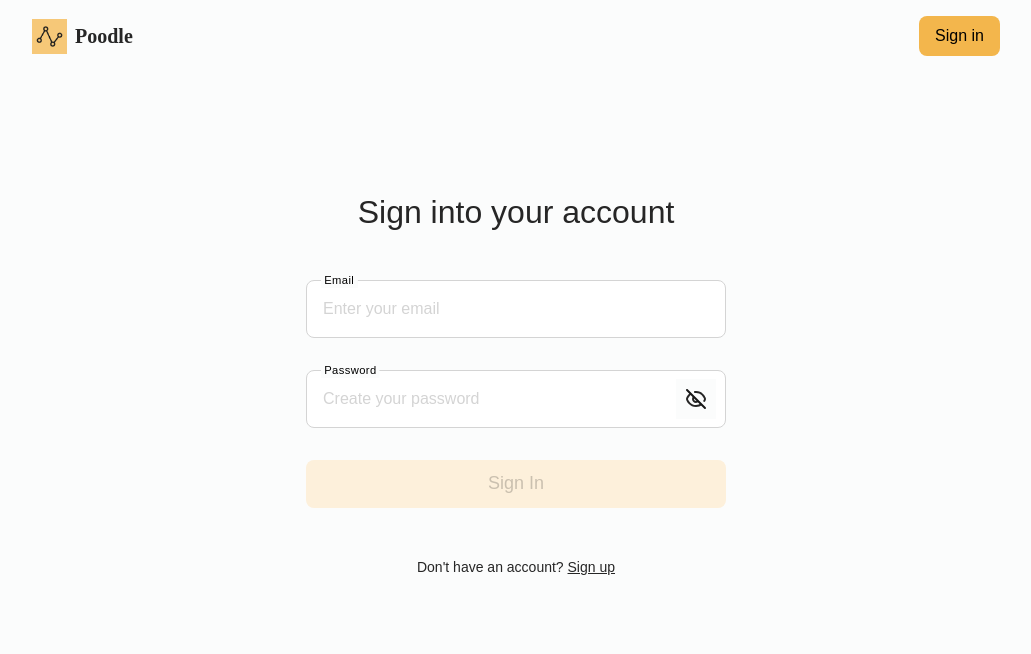
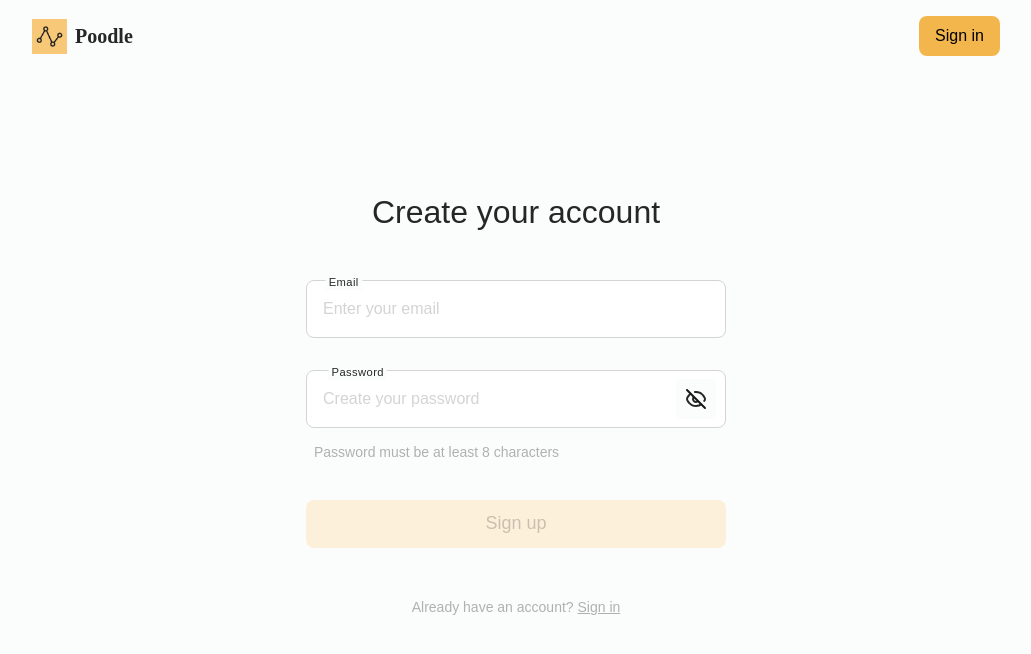
Before and after one commit to frsmlk/poodle, a React (Vite) app: page / in a window 1280 px wide. Shown: the top 654 px of the page, without its empty margins (124-1155 px from the left). Built offline with nearby package versions, Linux system fonts and the light colour scheme; no server answers; a web font is replaced by a local one.

Commit message:
Implement Firebase authentication

```diff
--- a/package.json
+++ b/package.json
@@ -17,6 +17,7 @@
     "framer-motion": "^10.15.0",
     "react": "^18.2.0",
     "react-dom": "^18.2.0",
+    "react-firebase-hooks": "^5.1.1",
     "react-router-dom": "^6.14.2"
   },
   "devDependencies": {
--- a/src/App.tsx
+++ b/src/App.tsx
@@ -1,14 +1,21 @@
 import { Route, Routes } from 'react-router-dom';
-import SignUp from './components/Auth/SignUp';
+import Authorization from './components/Authorization';
 import Layout from './components/Layout';
-import SignIn from './components/Auth/SignIn';
+import ProtectedRoute from './components/ProtectedRoute';
 
 function App() {
   return (
     <Layout>
       <Routes>
-        <Route path='/' element={<SignIn />} />
-        <Route path='/sign-up' element={<SignUp />} />
+        <Route path='/' element={<Authorization />} />
+        <Route
+          path='/breed'
+          element={
+            <ProtectedRoute>
+              <h1>Redirected</h1>
+            </ProtectedRoute>
+          }
+        />
       </Routes>
     </Layout>
   );
--- a/src/components/Auth/SignIn.tsx
+++ /dev/null
@@ -1,37 +0,0 @@
-import { Stack, Button, Text } from '@chakra-ui/react';
-import { TextStyle } from '../../theme/types';
-import CustomInput from '../CustomInput';
-import { Link } from 'react-router-dom';
-
-const SignIn = () => {
-  return (
-    <Stack gap={12} align='center'>
-      <Text textStyle={TextStyle.H1}>Sign into your account</Text>
-      <form>
-        <Stack gap={8} minW='420px'>
-          <CustomInput
-            type='email'
-            name='email'
-            placeholder='Enter your email'
-          />
-          <CustomInput
-            name='password'
-            type='password'
-            placeholder='Create your password'
-          />
-          <Button isDisabled size='lg'>
-            Sign In
-          </Button>
-        </Stack>
-      </form>
-      <Text textStyle={TextStyle.BodySmall}>
-        Don't have an account?{' '}
-        <Link to='/sign-up' style={{ textDecoration: 'underline' }}>
-          Sign up
-        </Link>
-      </Text>
-    </Stack>
-  );
-};
-
-export default SignIn;
--- a/src/components/Auth/SignUp.tsx
+++ /dev/null
@@ -1,47 +0,0 @@
-import { Stack, Button, Text } from '@chakra-ui/react';
-import { TextStyle } from '../../theme/types';
-import CustomInput from '../CustomInput';
-import { Link } from 'react-router-dom';
-import { useState } from 'react';
-
-const SignUp = () => {
-  const [input, setInput] = useState({
-    email: '',
-    password: '',
-  });
-
-  return (
-    <Stack gap={12} align='center'>
-      <Text textStyle={TextStyle.H1}>Create your account</Text>
-      <form>
-        <Stack gap={8} minW='420px'>
-          <CustomInput
-            type='email'
-            name='email'
-            placeholder='Enter your email'
-            value={input.email}
-            onChange={(e) => setInput({ ...input, email: e.target.value })}
-          />
-          <CustomInput
-            name='password'
-            type='password'
-            placeholder='Enter your password'
-            value={input.password}
-            onChange={(e) => setInput({ ...input, password: e.target.value })}
-          />
-          <Button isDisabled size='lg'>
-            Sign Up
-          </Button>
-        </Stack>
-      </form>
-      <Text textStyle={TextStyle.BodySmall}>
-        Already have an account?{' '}
-        <Link to='/' style={{ textDecoration: 'underline' }}>
-          Log in
-        </Link>
-      </Text>
-    </Stack>
-  );
-};
-
-export default SignUp;
--- /dev/null
+++ b/src/components/Authorization.tsx
@@ -0,0 +1,152 @@
+import { Button, Stack, Text, useToast } from '@chakra-ui/react';
+import {
+  createUserWithEmailAndPassword,
+  signInWithEmailAndPassword,
+} from 'firebase/auth';
+import { useState } from 'react';
+import { useAuthState } from 'react-firebase-hooks/auth';
+import { Link, useLocation, useNavigate } from 'react-router-dom';
+import { auth } from '../firebase';
+import { TextStyle } from '../theme/types';
+import CustomInput from './CustomInput';
+
+interface IErrors {
+  email?: string;
+  password?: string;
+}
+
+const useMode = () => {
+  const location = useLocation();
+  const queryParams = new URLSearchParams(location.search);
+  const result = queryParams.get('mode');
+  return result === 'sign-in' ? 'sign-in' : 'sign-up'; // Default to 'sign-up' if result is not 'sign-in'
+};
+
+const Authorization = () => {
+  const [input, setInput] = useState({ email: '', password: '' });
+  const [errors, setErrors] = useState<IErrors>({});
+  const toast = useToast();
+  const mode = useMode();
+  const [user] = useAuthState(auth);
+  const navigate = useNavigate();
+
+  if (user) navigate('/breed');
+
+  const templates = {
+    'sign-up': {
+      title: 'Create your account',
+      buttonText: 'Sign up',
+      alternateLink: '/?mode=sign-in',
+      submitFunction: createUserWithEmailAndPassword,
+      optionText: 'Already have an account?',
+      optionText2: 'Sign in',
+    },
+    'sign-in': {
+      title: 'Sign into your account',
+      buttonText: 'Sign in',
+      alternateLink: '/',
+      submitFunction: signInWithEmailAndPassword,
+      optionText: "Don't have an account?",
+      optionText2: 'Sign up',
+    },
+  };
+
+  const template = templates[mode || 'sign-up'];
+
+  const validateEmail = (email: string) => {
+    if (email.length > 0 && !email.includes('@')) {
+      return 'Please enter a valid email';
+    }
+    return '';
+  };
+
+  const validatePassword = (password: string) => {
+    if (password.length < 8) {
+      return 'Password must be at least 8 characters';
+    }
+    return '';
+  };
+
+  const handleSubmit = async (e: React.FormEvent<HTMLFormElement>) => {
+    e.preventDefault();
+
+    const emailError = validateEmail(input.email);
+    const passwordError = validatePassword(input.password);
+
+    if (emailError || passwordError) {
+      setErrors({
+        email: emailError,
+        password: passwordError,
+      });
+      return;
+    }
+
+    try {
+      await template.submitFunction(auth, input.email, input.password);
+      toast({
+        title: `Welcome to Poodle`,
+        duration: 5000,
+        isClosable: true,
+        status: 'success',
+      });
+    } catch (error) {
+      toast({
+        title: 'Something went wrong',
+        description: error.message,
+        status: 'error',
+        duration: 5000,
+        isClosable: true,
+      });
+    }
+  };
+
+  return (
+    <Stack gap={12} align='center'>
+      <Text textStyle={TextStyle.H1}>{template.title}</Text>
+      <form onSubmit={handleSubmit}>
+        <Stack gap={8} minW='420px'>
+          <CustomInput
+            name='email'
+            placeholder='Enter your email'
+            value={input.email}
+            onChange={(e: React.ChangeEvent<HTMLInputElement>) =>
+              setInput({ ...input, email: e.target.value })
+            }
+            isError={!!errors.email}
+            errorText={errors.email}
+          />
+          <CustomInput
+            name='password'
+            type='password'
+            placeholder='Create your password'
+            value={input.password}
+            onChange={(e: React.ChangeEvent<HTMLInputElement>) =>
+              setInput({ ...input, password: e.target.value })
+            }
+            helperText='Password must be at least 8 characters'
+            isError={!!errors.password}
+            errorText={errors.password}
+          />
+          <Button
+            type='submit'
+            isDisabled={!input.email || !input.password}
+            size='lg'
+          >
+            {template.buttonText}
+          </Button>
+        </Stack>
+      </form>
+      <Text textStyle={TextStyle.BodySmall} color='rgb(0,0,0,0.3)'>
+        {template.optionText}{' '}
+        <Link
+          to={template.alternateLink}
+          style={{ textDecoration: 'underline' }}
+        >
+          {template.optionText2}
+        </Link>
+      </Text>
+    </Stack>
+  );
+};
+
+export default Authorization;
--- a/src/components/CustomInput.tsx
+++ b/src/components/CustomInput.tsx
@@ -1,25 +1,57 @@
 import {
   Box,
-  Button,
+  Text,
   FormControl,
+  FormErrorMessage,
+  FormHelperText,
   Image,
   Input,
   InputGroup,
-  InputProps,
   InputRightElement,
-  Text,
 } from '@chakra-ui/react';
 import { TextStyle } from '../theme/types';
 import { useState } from 'react';
 import EyeIcon from '../assets/icons/eye.svg';
 import EyeOffIcon from '../assets/icons/eye-off.svg';
 
-const CustomInput = ({ ...props }: InputProps) => {
+interface ICustomInputProps {
+  isError?: boolean;
+  helperText?: string;
+  errorText?: string;
+  name?: string;
+  type?: string;
+  [prop: string]: any;
+}
+
+const TogglePasswordIcon = ({
+  show,
+  toggle,
+}: {
+  show: boolean;
+  toggle: () => void;
+}) => (
+  <InputRightElement mt='9px' mr='10px'>
+    <Image
+      onClick={toggle}
+      cursor='pointer'
+      src={show ? EyeIcon : EyeOffIcon}
+    />
+  </InputRightElement>
+);
+
+const CustomInput = (props: ICustomInputProps) => {
+  const { isError, helperText, errorText, name, type, ...otherProps } = props;
+
   const [show, setShow] = useState(false);
+
+  const handleToggle = () => setShow((prevShow) => !prevShow);
+
+  const isPasswordField = name === 'password';
+  const inputType = isPasswordField ? (show ? 'text' : 'password') : type;
 
   return (
     <Box pos='relative'>
-      <FormControl isRequired colorScheme='primary'>
+      <FormControl isInvalid={isError} isRequired colorScheme='primary'>
         <InputGroup>
           <Input
             bg='white'
@@ -28,27 +60,35 @@ const CustomInput = ({ ...props }: InputProps) => {
             p='16px'
             borderWidth='1px'
             borderColor='gray.300'
-            boxSizing='border-box'
             _hover={{ borderColor: 'primary.400' }}
-            _focus={{
-              borderColor: 'primary.600',
-              shadow: 'null',
-              borderWidth: '1.5px',
-              outline: 'none',
-            }}
-            {...props}
-            type={show ? 'text' : 'password'}
+            _focus={{ borderColor: 'primary.600', borderWidth: '1.5px' }}
+            _invalid={{ borderColor: '#D94F14' }}
+            type={inputType}
+            {...otherProps}
           />
-          {props.name === 'password' && (
-            <InputRightElement mt='9px' mr='10px'>
-              <Image
-                onClick={() => setShow(!show)}
-                cursor='pointer'
-                src={show ? EyeIcon : EyeOffIcon}
-              />
-            </InputRightElement>
+          {isPasswordField && (
+            <TogglePasswordIcon show={show} toggle={handleToggle} />
           )}
         </InputGroup>
+        {isError ? (
+          <FormErrorMessage
+            textStyle={TextStyle.BodySmall}
+            p={2}
+            color='#D94F14'
+          >
+            {errorText}
+          </FormErrorMessage>
+        ) : (
+          helperText && (
+            <FormHelperText
+              textStyle={TextStyle.BodySmall}
+              p={2}
+              color='rgb(0,0,0,0.3)'
+            >
+              {helperText}
+            </FormHelperText>
+          )
+        )}
       </FormControl>
       <Text
         textStyle={TextStyle.LabelInput}
@@ -56,17 +96,14 @@ const CustomInput = ({ ...props }: InputProps) => {
         transform='translate(15px,-40%) scale(0.8)'
         p='0 4px'
         bg='blue.50'
-        transformOrigin='top left'
         transition='all .2s ease-out'
-        color='black'
-        pointerEvents='none'
         pos='absolute'
         w='fit-content'
         h='fit-content'
         zIndex='5'
         textTransform='capitalize'
       >
-        {props.name}
+        {name}
       </Text>
     </Box>
   );
--- a/src/components/Navbar.tsx
+++ b/src/components/Navbar.tsx
@@ -1,8 +1,15 @@
 import { Flex, Button, Image, Text } from '@chakra-ui/react';
 import { TextStyle } from '../theme/types';
 import Logo from '../assets/images/needle_logo.png';
+import { useAuthState } from 'react-firebase-hooks/auth';
+import { auth } from '../firebase';
+import { signOut } from 'firebase/auth';
+import { useNavigate } from 'react-router-dom';
 
 const Navbar = () => {
+  const [user] = useAuthState(auth);
+  const navigate = useNavigate();
+
   return (
     <Flex p={4} justify='space-between'>
       <Flex align='center' gap={2}>
@@ -11,7 +18,15 @@ const Navbar = () => {
           Poodle
         </Text>
       </Flex>
-      <Button variant='solid'>Sign in</Button>
+      {user ? (
+        <Button variant='solid' onClick={() => signOut(auth)}>
+          Sign out
+        </Button>
+      ) : (
+        <Button variant='solid' onClick={() => navigate('/?mode=sign-in')}>
+          Sign in
+        </Button>
+      )}
     </Flex>
   );
 };
--- /dev/null
+++ b/src/components/ProtectedRoute.tsx
@@ -0,0 +1,19 @@
+import { useAuthState } from 'react-firebase-hooks/auth';
+import { Navigate } from 'react-router-dom';
+import { auth } from '../firebase';
+
+interface IProtected {
+  children: React.ReactNode | React.ReactNode[];
+}
+
+const ProtectedRoute = ({ children }: IProtected) => {
+  const [user, loading] = useAuthState(auth);
+  if (loading) return null;
+
+  if (!user && !loading) {
+    return <Navigate to='/?mode=sign-in' replace />;
+  }
+
+  return children;
+};
+export default ProtectedRoute;
--- a/tsconfig.json
+++ b/tsconfig.json
@@ -5,6 +5,7 @@
     "lib": ["ES2020", "DOM", "DOM.Iterable"],
     "module": "ESNext",
     "skipLibCheck": true,
+    "useUnknownInCatchVariables": false,
 
     /* Bundler mode */
     "moduleResolution": "bundler",
```
Also changed, not shown: 1 other file (tests, documents, lock files or other folders).
